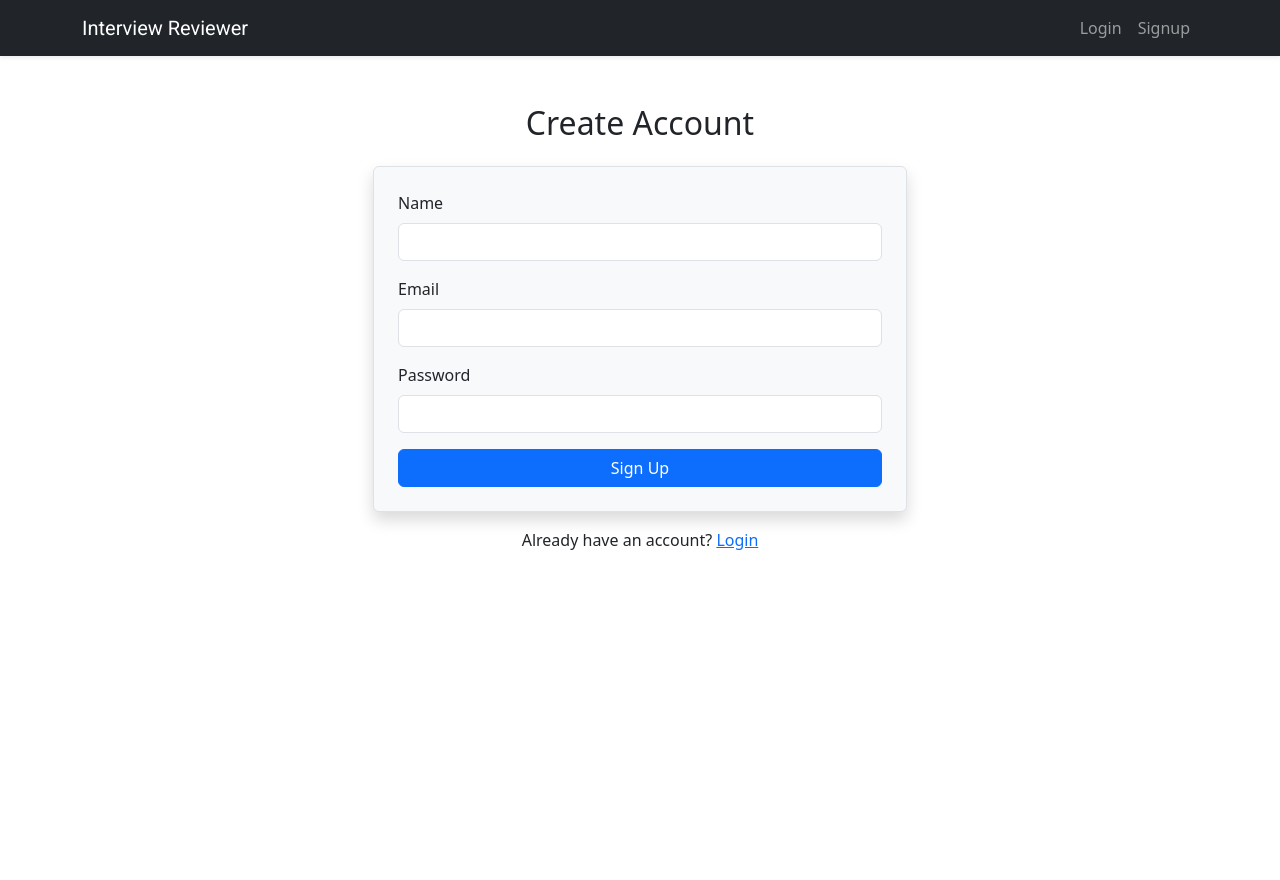
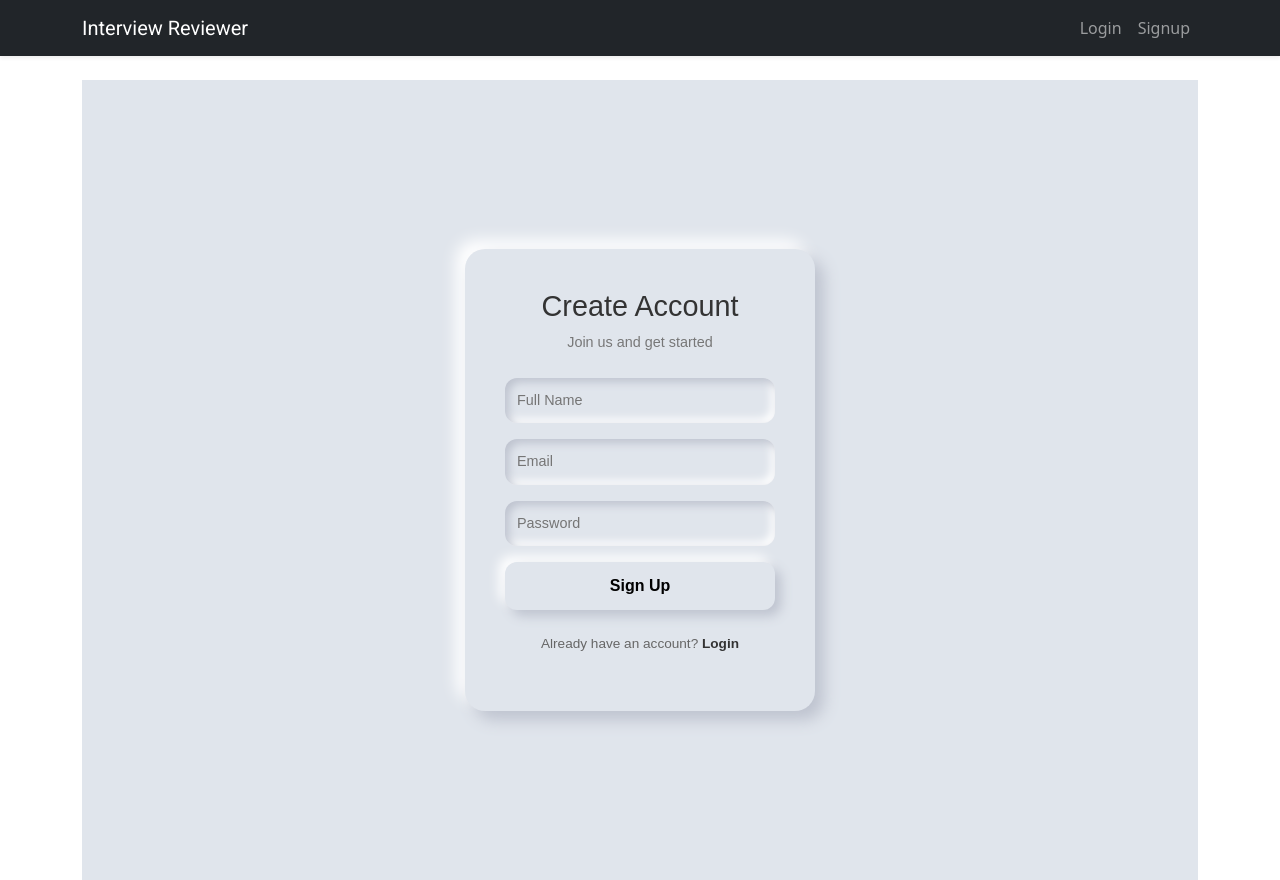
Before and after one commit to PantheraLeo710/InterviewReviewer_Frontend, a React (Vite) app: page /signup in a window 1280 px wide. Before the commit the page ends 800 px from the top, so only its background shows below. Built offline with nearby package versions, Linux system fonts and the light colour scheme; a web font is replaced by a local one.

Commit message:
Updated  Signup.jsx with neomorfism

```diff
--- a/src/pages/Signup.jsx
+++ b/src/pages/Signup.jsx
@@ -5,6 +5,7 @@ import { Formik, Form, Field, ErrorMessage } from "formik";
 import * as Yup from "yup";
 import { toast } from "react-toastify";
 import api from "../services/apiClient";
+import "./Signup.css"; // Scoped Neumorphic styles for signup
 
 const Signup = () => {
   const navigate = useNavigate();
@@ -14,16 +15,23 @@ const Signup = () => {
   const validationSchema = Yup.object({
     name: Yup.string().required("Name is required"),
     email: Yup.string().email("Invalid email").required("Email is required"),
-    password: Yup.string().min(6, "Min 6 characters").required("Password is required"),
+    password: Yup.string()
+      .min(6, "Min 6 characters")
+      .required("Password is required"),
   });
 
   const handleSubmit = async (values, { setSubmitting }) => {
     try {
       const { data } = await api.post("/auth/signup", values);
+
       const token = data?.token;
       const user = data?.user;
+
       if (token) localStorage.setItem("token", token);
+
       toast.success("Signup successful!");
+
+      // Role-based navigation
       if (user?.isStaff) navigate("/staff-dashboard");
       else navigate("/");
     } catch (err) {
@@ -35,36 +43,81 @@ const Signup = () => {
   };
 
   return (
-    <div className="container mt-5">
-      <h2 className="text-center mb-4">Create Account</h2>
-      <div className="row justify-content-center">
-        <div className="col-md-6">
-          <Formik initialValues={initialValues} validationSchema={validationSchema} onSubmit={handleSubmit}>
+    <div className="signup-wrapper">
+      <div className="signup-card">
+        <h2 className="signup-title">Create Account</h2>
+        <p className="signup-subtitle">Join us and get started</p>
+
+        <Formik
+          initialValues={initialValues}
+          validationSchema={validationSchema}
+          onSubmit={handleSubmit}
+        >
           {({ isSubmitting }) => (
-              <Form className="border p-4 rounded bg-light shadow">
-                <div className="mb-3">
-                  <label className="form-label">Name</label>
-                  <Field name="name" className="form-control" />
-                  <ErrorMessage name="name" component="div" className="text-danger small" />
+            <Form className="signup-form">
+              {/* Name */}
+              <div className="form-group">
+                <Field
+                  name="name"
+                  placeholder="Full Name"
+                  className="neu-input"
+                />
+                <ErrorMessage
+                  name="name"
+                  component="div"
+                  className="error"
+                />
               </div>
-                <div className="mb-3">
-                  <label className="form-label">Email</label>
-                  <Field name="email" type="email" className="form-control" />
-                  <ErrorMessage name="email" component="div" className="text-danger small" />
+
+              {/* Email */}
+              <div className="form-group">
+                <Field
+                  name="email"
+                  type="email"
+                  placeholder="Email"
+                  className="neu-input"
+                />
+                <ErrorMessage
+                  name="email"
+                  component="div"
+                  className="error"
+                />
               </div>
-                <div className="mb-3">
-                  <label className="form-label">Password</label>
-                  <Field name="password" type="password" className="form-control" />
-                  <ErrorMessage name="password" component="div" className="text-danger small" />
+
+              {/* Password */}
+              <div className="form-group">
+                <Field
+                  name="password"
+                  type="password"
+                  placeholder="Password"
+                  className="neu-input"
+                />
+                <ErrorMessage
+                  name="password"
+                  component="div"
+                  className="error"
+                />
               </div>
-                <button type="submit" className="btn btn-primary w-100" disabled={isSubmitting}>
+
+              {/* Submit */}
+              <button
+                type="submit"
+                className="neu-button"
+                disabled={isSubmitting}
+              >
                 {isSubmitting ? "Signing up..." : "Sign Up"}
               </button>
             </Form>
           )}
         </Formik>
-          <p className="text-center mt-3">
-            Already have an account? <Link to="/login">Login</Link>
+
+        {/* Footer */}
+        <div className="signup-footer">
+          <p>
+            Already have an account?{" "}
+            <Link to="/login" className="signup-link">
+              Login
+            </Link>
           </p>
         </div>
       </div>
```
Lines whose indentation alone changed are shown as unchanged.
